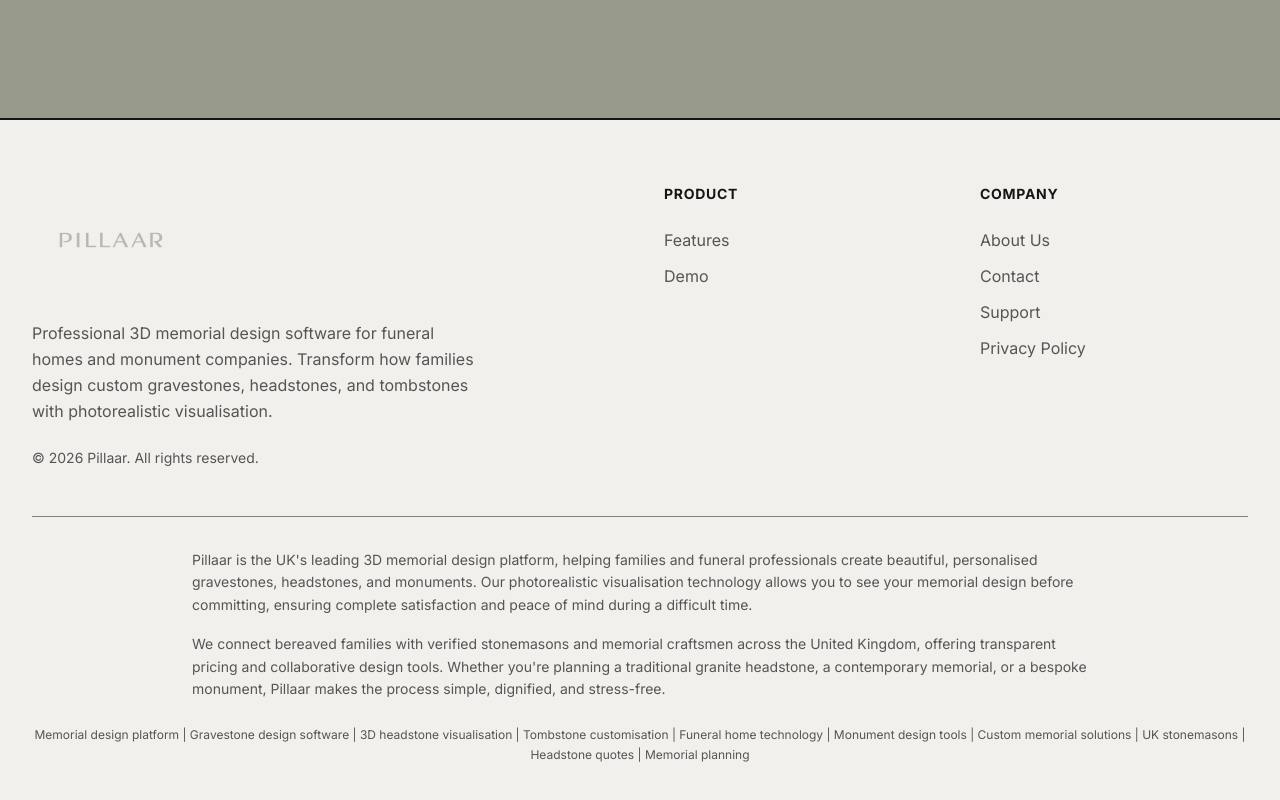
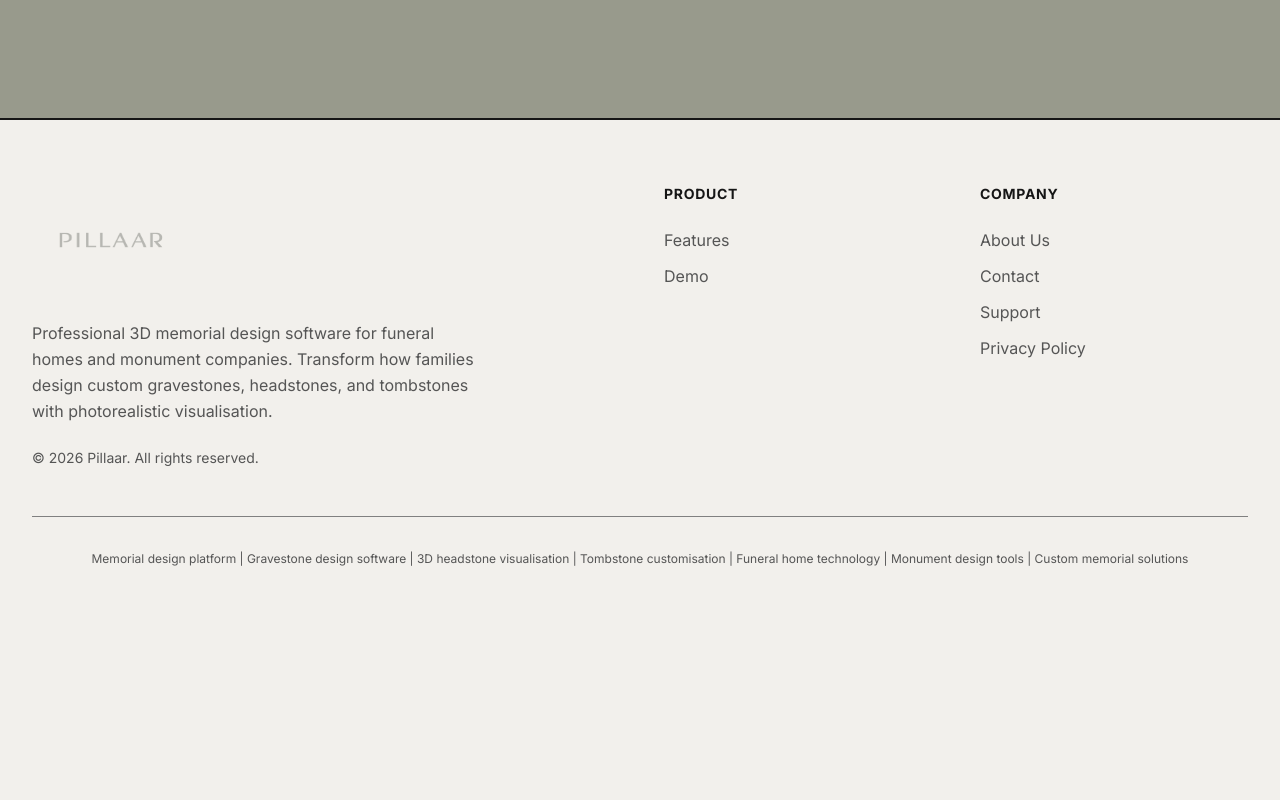
Before and after one commit to paps88/Pillaar-Landing-Page, a Next.js app: page /partner in a window 1280 px wide. Shown: the part 4012-4812 px from the top of the page. After the commit the page ends 4644 px from the top, so only its background shows below. Built offline with nearby package versions, Linux system fonts and the light colour scheme.

Commit message:
revert: restore original footer SEO keywords
Restore single line of original SEO keyword text.

Co-authored-by: null <8473250+paps88@users.noreply.github.com>

```diff
--- a/components/footer.tsx
+++ b/components/footer.tsx
@@ -68,18 +68,11 @@ export function Footer() {
           </div>
         </div>
 
-        {/* SEO Content Footer */}
-        <div className="mt-12 border-t border-border pt-8 space-y-6">
-          <div className="max-w-4xl mx-auto">
-            <p className="text-sm text-muted-foreground leading-relaxed">
-              Pillaar is the UK's leading 3D memorial design platform, helping families and funeral professionals create beautiful, personalised gravestones, headstones, and monuments. Our photorealistic visualisation technology allows you to see your memorial design before committing, ensuring complete satisfaction and peace of mind during a difficult time.
-            </p>
-            <p className="text-sm text-muted-foreground leading-relaxed mt-4">
-              We connect bereaved families with verified stonemasons and memorial craftsmen across the United Kingdom, offering transparent pricing and collaborative design tools. Whether you're planning a traditional granite headstone, a contemporary memorial, or a bespoke monument, Pillaar makes the process simple, dignified, and stress-free.
-            </p>
-          </div>
+        {/* SEO Keywords Footer */}
+        <div className="mt-12 border-t border-border pt-8">
           <p className="text-xs text-muted-foreground text-center leading-relaxed">
-            Memorial design platform | Gravestone design software | 3D headstone visualisation | Tombstone customisation | Funeral home technology | Monument design tools | Custom memorial solutions | UK stonemasons | Headstone quotes | Memorial planning
+            Memorial design platform | Gravestone design software | 3D headstone visualisation | Tombstone customisation
+            | Funeral home technology | Monument design tools | Custom memorial solutions
           </p>
         </div>
       </div>
```
